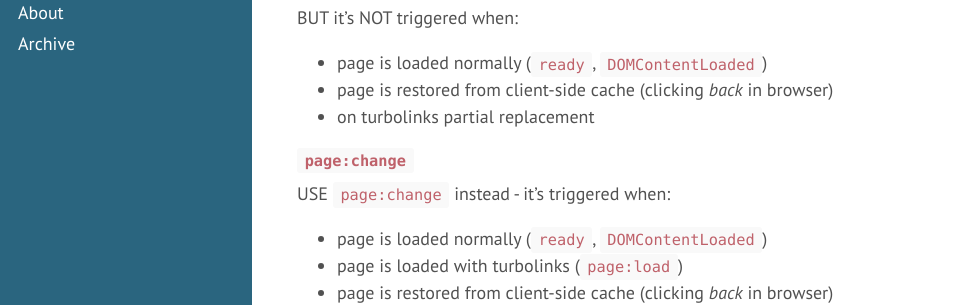
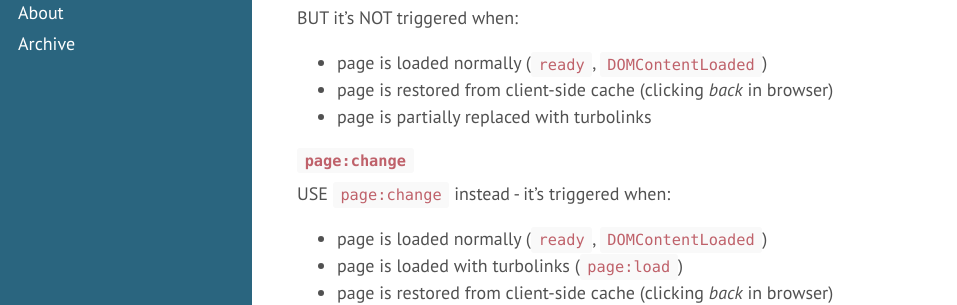
Before and after one commit to tap349/tap349.github.io, a Jekyll site: the page built from _posts/2016-03-24-turbolinks.md, in a window 1280 px wide and 900 px high, scrolled down 1788 px. Shown: the part 155-460 px from the top of the window, without its empty margins (0-957 px from the left). Built offline with Jekyll 4.4.1, drawn with Linux system fonts in a browser that asks for light colours.

Commit message:
update 2016-06-20_00:40:53

```diff
--- a/_posts/2016-03-24-turbolinks.md
+++ b/_posts/2016-03-24-turbolinks.md
@@ -74,7 +74,7 @@ BUT it's NOT triggered when:
 
 - page is loaded normally (`ready`, `DOMContentLoaded`)
 - page is restored from client-side cache (clicking *back* in browser)
-- on turbolinks partial replacement
+- page is partially replaced with turbolinks
 
 #### `page:change`
 
```
